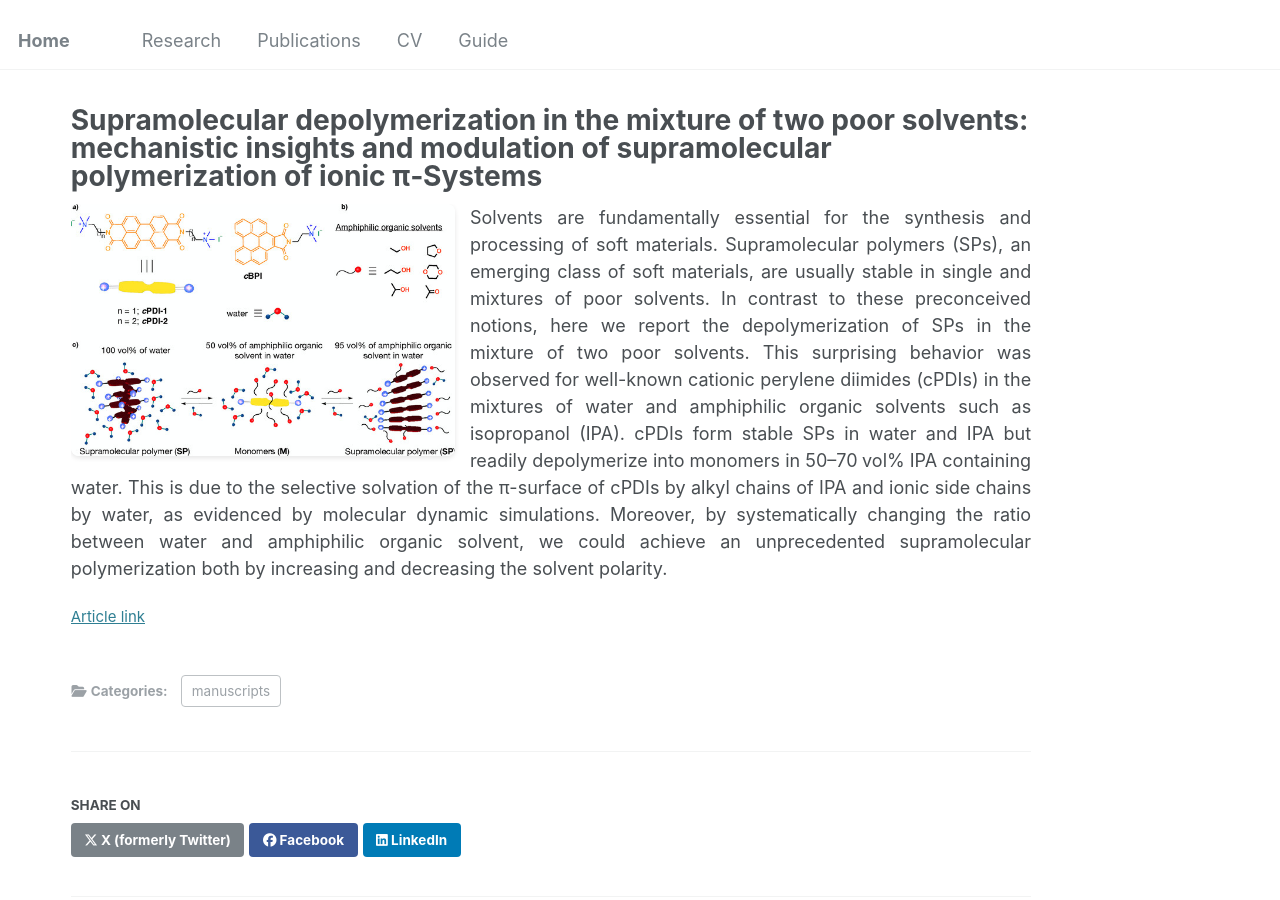
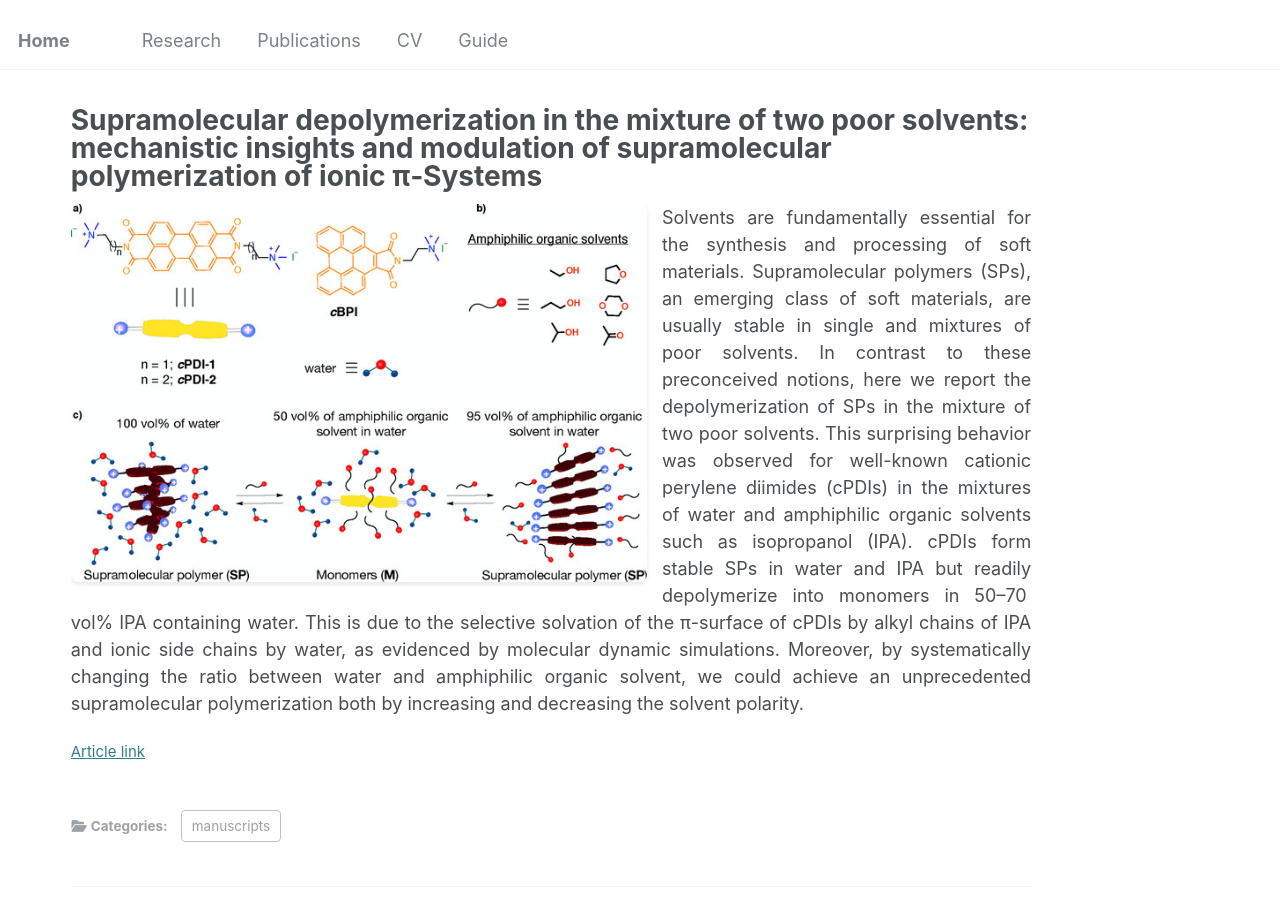
Before and after one commit to srahul21/srahul21.github.io, a Jekyll site: the page built from _publications/paper-title-number-1.md, in a window 1280 px wide and 900 px high. Built offline with Jekyll 4.4.1, drawn with Linux system fonts in a browser that asks for light colours.

Commit message:
Update publication.html

```diff
--- a/_layouts/publication.html
+++ b/_layouts/publication.html
@@ -47,7 +47,7 @@ layout: default
 <section class="page__content" itemprop="text" style="overflow: hidden;">
   <!-- Image Section -->
   {% if page.image %}
-    <div style="float: left; width: 40%; margin: 0 15px 15px 0;">
+    <div style="float: left; width: 60%; margin: 0 15px 15px 0;">
       <img src="{{ page.image | relative_url }}" alt="Article Image" style="width: 100%; height: auto; border-radius: 8px; box-shadow: 0 2px 5px rgba(0, 0, 0, 0.1);">
     </div>
   {% endif %}
```
